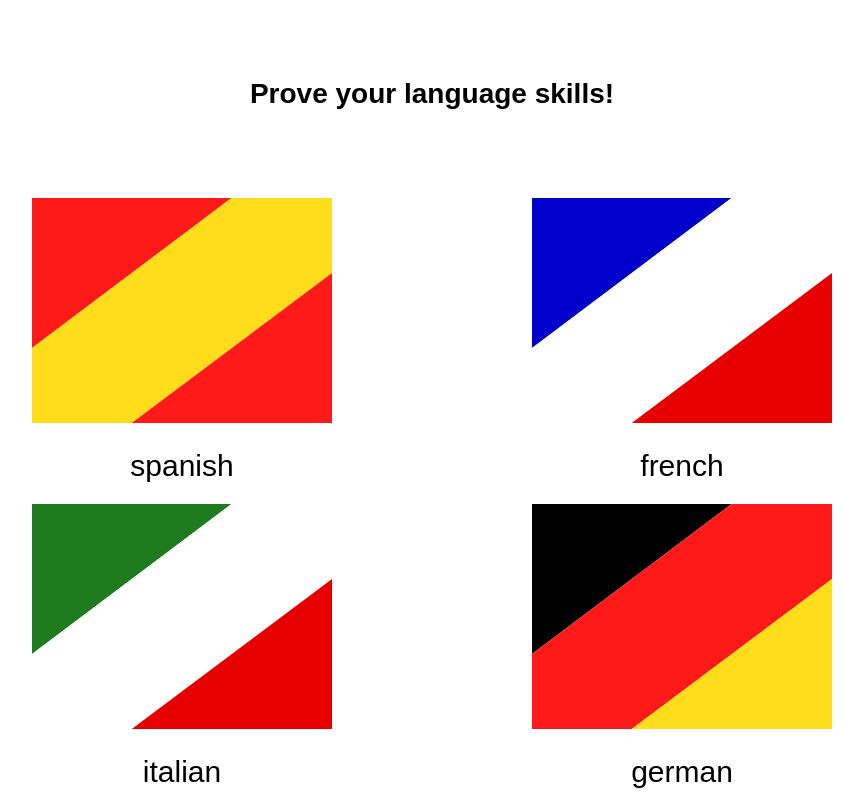
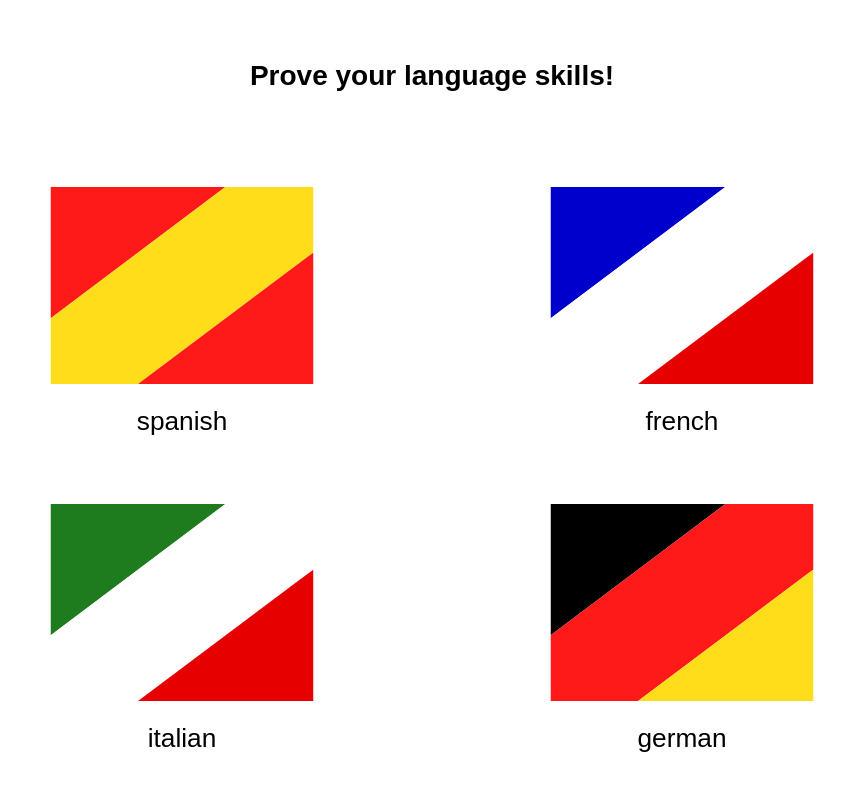
Before and after one commit to Cesare83/my-awesome-quiz-app, an Angular app: page /welcome in a window 1280 px wide. Shown: the whole page, without its empty margins (208-1071 px from the left). Built offline with nearby package versions, Linux system fonts and the light colour scheme; a web font is replaced by a local one.

Commit message:
3.8 improved resizing

```diff
--- a/src/app/question-form/question-form.component.scss
+++ b/src/app/question-form/question-form.component.scss
@@ -2,7 +2,7 @@
   display: flex;
   align-items: center;
   justify-content: center;
-  height: 15vh;
+  height: 10vh;
 }
 
 #radio-buttons {
--- a/src/app/results/results.component.scss
+++ b/src/app/results/results.component.scss
@@ -2,7 +2,7 @@
   display: flex;
   align-items: center;
   justify-content: center;
-  height: 15vh;
+  height: 10vh;
 }
 
 .answer  {
--- a/src/app/welcome/welcome.component.scss
+++ b/src/app/welcome/welcome.component.scss
@@ -1,6 +1,6 @@
 .welcome {
   display: grid;
-  grid-template-rows: 15% 85%;
+  grid-template-rows: 10%;
   width: 100%;
   height: 100%;
 }
@@ -9,6 +9,7 @@
   display: flex;
   align-items: center;
   justify-content: center;
+  margin-bottom: 0%;
 }
 
 .quiz-choice, .first-row, .second-row {
@@ -25,14 +26,10 @@
 
 @media only screen and (min-width: 750px) {
 
-  .flag {
-    margin-top: 10%;
-    margin-left: 10%;
-  }
-
   .quiz-choice {
     display: grid;
     grid-template-rows: 50% 50%;
+    margin-top: 5%;
   }
 
   .first-row, .second-row {
@@ -41,10 +38,10 @@
   }
 
   .flag {
-    width: 80%;
+    width: 70%;
     height: auto;
-    margin-top: 10%;
-    margin-left: 10%;
+    margin-bottom: 5%;
+    margin-left: 15%;
   }
 
 }
```
